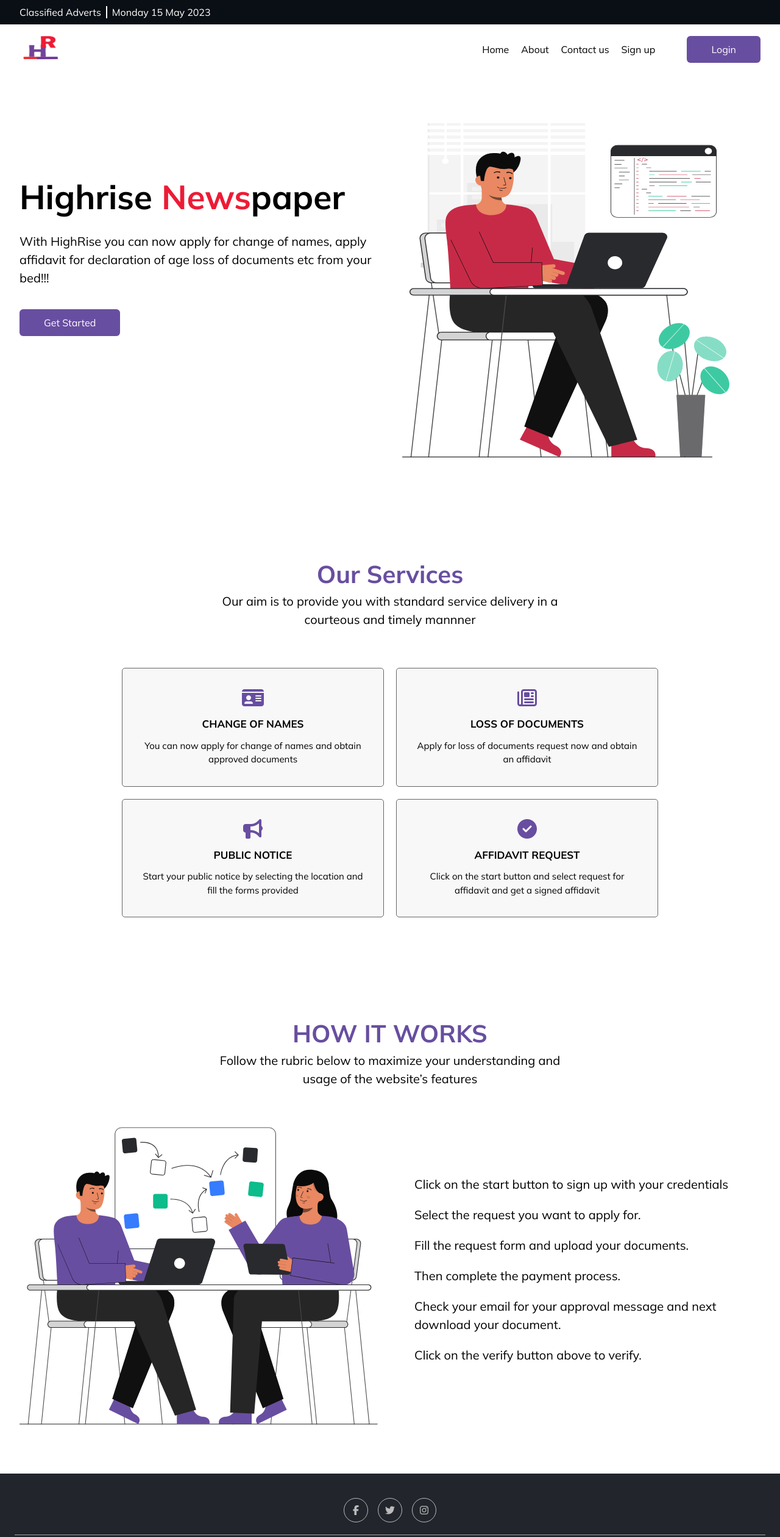
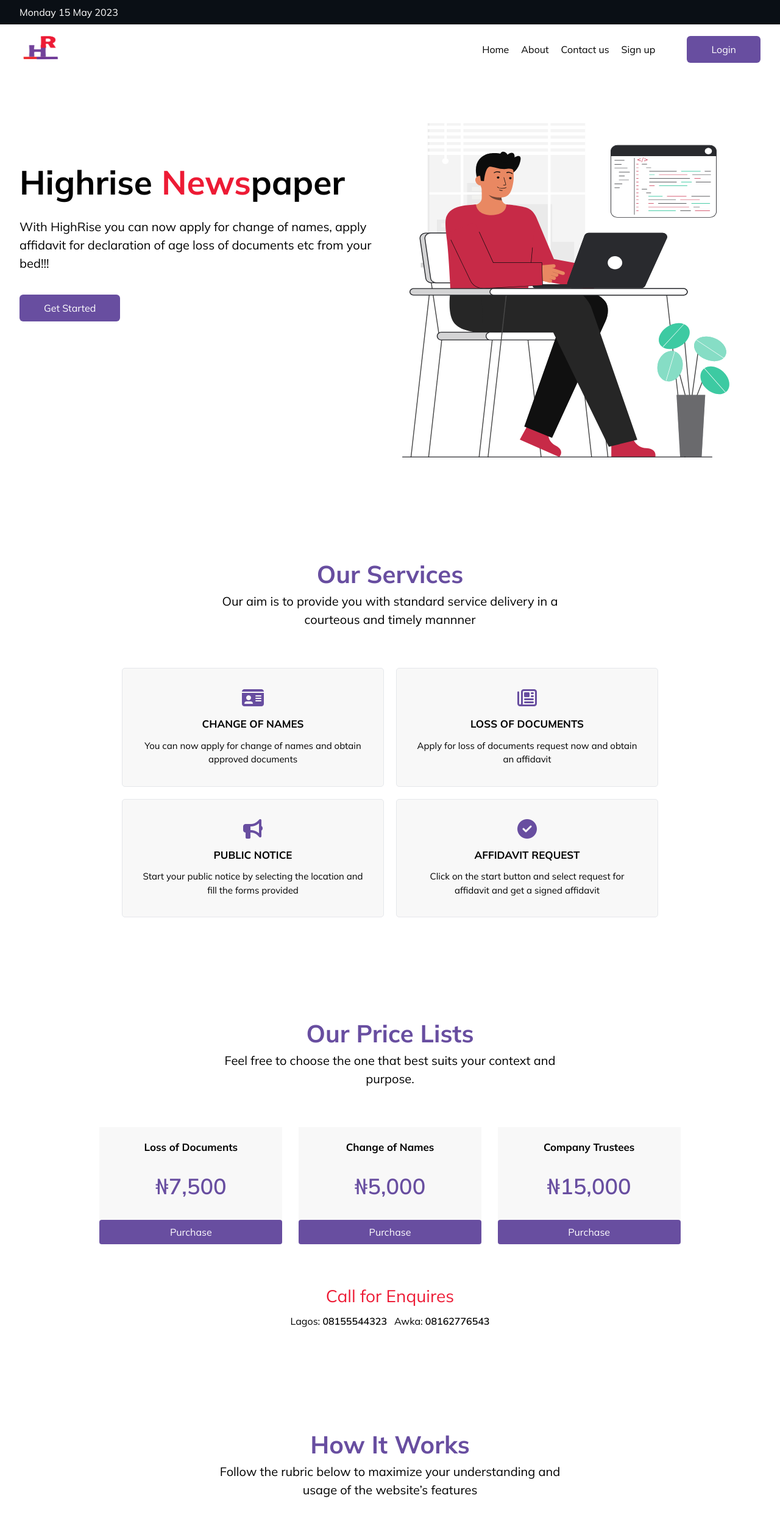
Before and after one commit to kiisi/highrise, a React (Vite) app: page / in a window 1280 px wide. Shown: the top 2520 px of the page at 61% size. Built offline with nearby package versions, Linux system fonts and the light colour scheme; some icons are missing.

Commit message:
Feat - Added Our price list section

```diff
--- a/src/layout/Navbar.jsx
+++ b/src/layout/Navbar.jsx
@@ -10,15 +10,13 @@ const Navbar = () => {
   return (
     <nav>
       <div className="w-full py-2 bg-[#0A0F15]">
-        <div className="max-w-xl mx-auto px-8">
-          <div className="text-white flex items-center">
-            <p>Classified Adverts</p>
-            <div className="bg-white h-[20px] w-[2px] mx-2"></div>
+        <div className="max-w-xl mx-auto px-4 ss:px-8">
+          <div className="text-white">
             <p>{formattedDate}</p>
           </div>
         </div>
       </div>
-        <div className="w-full max-w-xl px-8 py-4 flex justify-between items-center mx-auto">
+        <div className="w-full max-w-xl px-4 ss:px-8 py-4 flex justify-between items-center mx-auto">
             <div>
                 <img src={logo} alt="HerCode Logo" className="h-[50px]"/>
             </div>
--- a/src/pages/Home.jsx
+++ b/src/pages/Home.jsx
@@ -10,6 +10,7 @@ const Home = () => {
             <Navbar />
             <Hero />
             <Services />
+            <Pricing/>
             <HowItWorks/>
             <Footer />
         </>
@@ -21,10 +22,10 @@ export default Home
 const Hero = () => {
 
     return (
-        <header className="py-[5rem] px-8 max-w-xl mx-auto grid grid-cols-1 sm:grid-cols-2 gap-y-10 gap-x-10 justify-between">
-            <div className="max-w-[40rem] mt-20">
-                <h1 className="text-[55px] font-bold">Highrise <span className="text-sec">News</span>paper</h1>
-                <p className="my-4 text-[20px]">With HighRise you can now apply for change of names, apply affidavit for declaration of age loss of documents etc from your bed!!!</p>
+        <header className="py-[5rem] px-4 ss:px-8 max-w-xl mx-auto grid grid-cols-1 sm:grid-cols-2 gap-y-10 gap-x-10 justify-between">
+            <div className="max-w-[40rem] mt-14">
+                <h1 className="text-[36px] ss:text-[55px] font-bold">Highrise <span className="text-sec">News</span>paper</h1>
+                <p className="my-4 text-[18px] ss:text-[20px]">With HighRise you can now apply for change of names, apply affidavit for declaration of age loss of documents etc from your bed!!!</p>
                 <Button className="mt-5">Get Started</Button>
             </div>
             <div>
@@ -61,15 +62,15 @@ const service_data = [
 const Services = () => {
 
     return (
-        <section className="max-w-xl mx-auto px-8 py-[5rem]">
+        <section className="px-4 ss:px-8 max-w-xl mx-auto px-8 py-[5rem]">
             <header className="mb-16 text-center max-w-[35rem] mx-auto">
-                <h1 className="text-center text-[40px] text-primary font-bold">Our Services</h1>
-                <p className="text-[20px]">Our aim is to provide you with standard service delivery in a courteous and timely mannner</p>
+                <h1 className="text-center text-[32px] ss:text-[40px] text-primary font-bold">Our Services</h1>
+                <p className="text-[18px] ss:text-[20px]">Our aim is to provide you with standard service delivery in a courteous and timely mannner</p>
             </header>
             <div className="grid grid-cols-1 ss:grid-cols-2 gap-x-5 gap-y-5 mx-auto max-w-[55rem]">
                 {
                     service_data.map((d, i) => (
-                        <article key={i} className="p-[2rem] rounded-[5px] border-[1px] border-[#666] grid place-items-center text-center bg-[#f8f8f8]">
+                        <article key={i} className="p-[2rem] rounded-[5px] border-[1px] hover:border-[#666] grid place-items-center text-center bg-[#f8f8f8]">
                             <div><i className={`${d?.icon} text-[32px] text-primary`}></i></div>
                             <div>
                                 <h1 className="font-bold text-[17px] my-3">{d.title}</h1>
@@ -79,6 +80,50 @@ const Services = () => {
                     ))
                 }
 
+            </div>
+        </section>
+    )
+}
+
+const pricing_data = [
+    {
+        service: 'Loss of Documents',
+        price:'7,500'
+    },
+    {
+        service: 'Change of Names',
+        price:'5,000'
+    },
+    {
+        service: 'Company Trustees',
+        price:'15,000'
+    }
+]
+const Pricing = () =>{
+
+    return (
+        <section className="max-w-xl px-4 ss:px-8 mx-auto px-8 py-[5rem]">
+            <header className="mb-16 text-center max-w-[35rem] mx-auto">
+                <h1 className="text-[32px] ss:text-[40px] text-primary font-bold">Our Price Lists</h1>
+                <p className="text-[18px] ss:text-[20px]">Feel free to choose the one that best suits your context and purpose.</p>
+            </header>
+            <div className="flex flex-col ss:flex-row gap-x-5 gap-y-8 mx-auto max-w-[60rem]">
+                {
+                    pricing_data.map((d, i) => (
+                        <article key={i} className="text-center bg-[#f8f8f8] w-full max-w-[300px] mx-auto">
+                            <h1 className="font-bold text-[17px] my-3 py-2 ">{d.service}</h1>
+                            <h2 className="text-[36px] my-4 font-semibold text-primary">₦{d.price}</h2>
+                            <button className="py-2 w-full px-2 mt-3 text-center text-white bg-primary hover:bg-[#310077] rounded-[4px]">Purchase</button>
+                        </article>
+                    ))
+                }
+            </div>
+            <div className="pt-16">
+                <h1 className="text-[28px] text-center text-sec mb-2">Call for Enquires</h1>
+                <div className="max-w-max mx-auto flex gap-x-3 gap-y-3 flex-wrap text-center justify-center">
+                    <p>Lagos: <a href="tel:+2348155544323" className="hover:text-primary font-semibold">08155544323</a></p>
+                    <p>Awka: <a href="tel:+2348162776543" className="hover:text-primary font-semibold">08162776543</a></p>
+                </div>
             </div>
         </section>
     )
@@ -96,10 +141,10 @@ const hwt_data = [
 const HowItWorks = () =>{
 
     return (
-        <section className="max-w-xl mx-auto px-8 py-[5rem]">
+        <section className="max-w-xl px-4 ss:px-8 mx-auto px-8 pt-[5rem] pb-[10rem]">
             <header className="mb-16 text-center max-w-[35rem] mx-auto">
-                <h1 className="text-[40px] text-primary font-bold">HOW IT WORKS</h1>
-                <p className="text-[20px]">Follow the rubric below to maximize your understanding and usage of the website&rsquo;s features</p>
+                <h1 className="text-[32px] ss:text-[40px] text-primary font-bold">How It Works</h1>
+                <p className="text-[18px] ss:text-[20px]">Follow the rubric below to maximize your understanding and usage of the website&rsquo;s features</p>
             </header>
             <div className="grid grid-cols-1 sm:grid-cols-2 gap-x-10 gap-y-10 items-center">
                 <figure>
```
